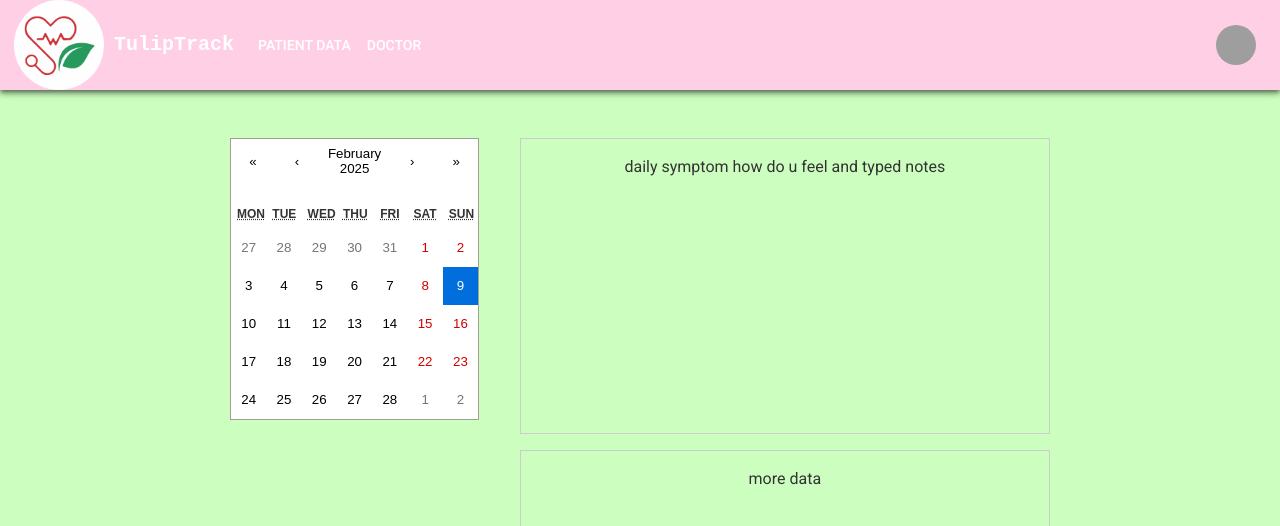
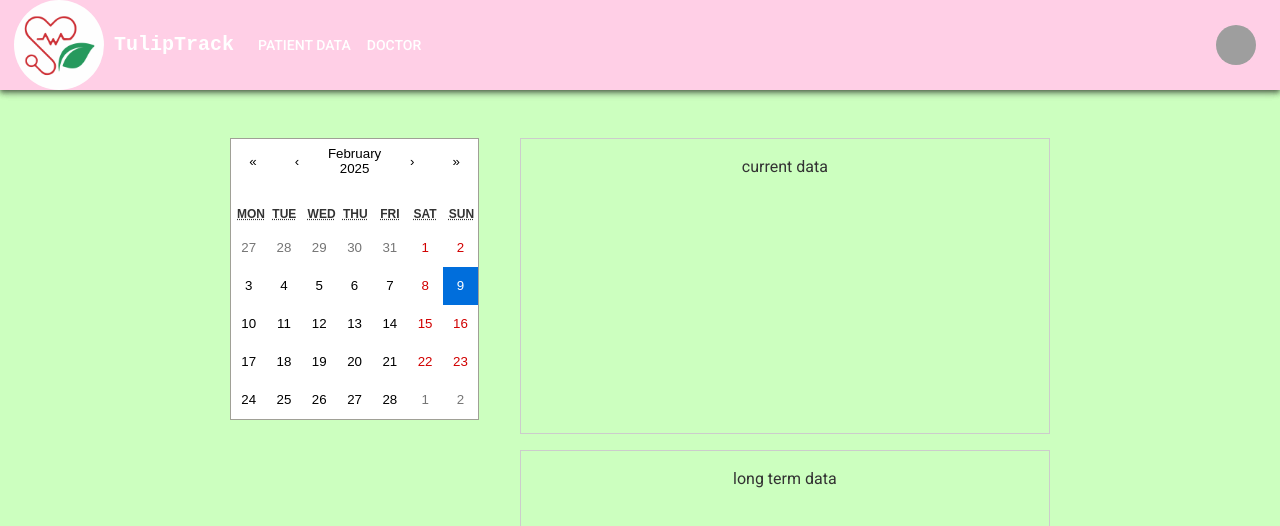
Before and after one commit to gzhu725/Team-Hortons, a React (Create React App) app in the folder parkinsons/frontend/: page / in a window 1280 px wide. Shown: the top 526 px of the page. Built offline with nearby package versions, Linux system fonts and the light colour scheme; grey boxes are pictures that could not be loaded.

Commit message:
home page changes

```diff
--- a/parkinsons/frontend/src/pages/index.js
+++ b/parkinsons/frontend/src/pages/index.js
@@ -62,7 +62,7 @@ const Home = () => {
                 padding: "1rem",
               }}
             >
-              daily symptom how do u feel and typed notes
+              current data
             </Box>
 
             {/* Bottom Section (inside the right section) */}
@@ -73,7 +73,7 @@ const Home = () => {
                 padding: "1rem",
               }}
             >
-              more data
+              long term data
             </Box>
           </Box>
         </Box>
```
